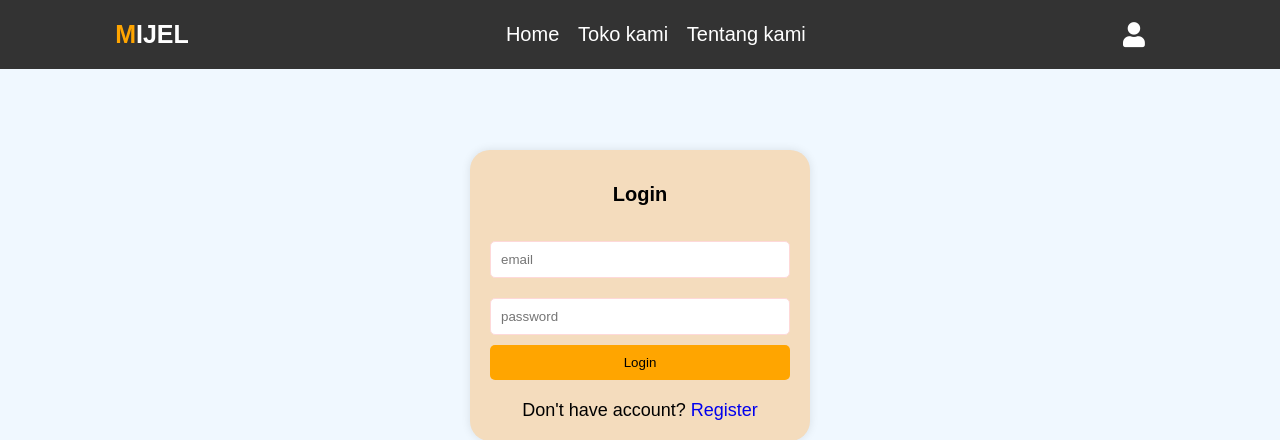
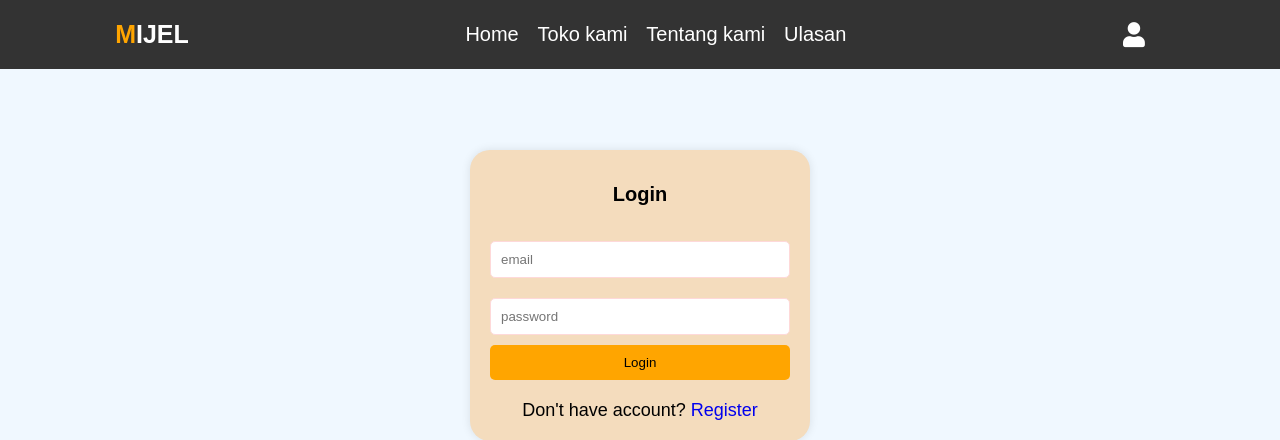
Before and after one commit to auraluthfia/lingkungan_Auraluthfia, a PHP site: page / in a window 1280 px wide. Shown: the top 440 px of the page. Run offline with PHP 8.4, Linux system fonts and the light colour scheme.

Commit message:
projek ukl gitub

```diff
--- a/index.php
+++ b/index.php
@@ -21,6 +21,7 @@
         <a href="/SIJAUKL/user/index.php#home">Home</a>
         <a href="/SIJAUKL/user/index.php#toko">Toko kami</a>
         <a href="/SIJAUKL/user/index.php#about">Tentang kami</a>
+        <a href="/SIJAUKL/user/index.php#ulasan">Ulasan</a>
     </nav>
 
     <div class="icons">
--- a/register.php
+++ b/register.php
@@ -21,6 +21,7 @@
         <a href="/SIJAUKL/user/index.php#home">Home</a>
         <a href="/SIJAUKL/user/index.php#toko">Toko kami</a>
         <a href="/SIJAUKL/user/index.php#about">Tentang kami</a>
+        <a href="/SIJAUKL/user/index.php#ulasan">Ulasan</a>
     </nav>
 
     <div class="icons">
--- a/user/index.php
+++ b/user/index.php
@@ -36,7 +36,9 @@ session_start();
     </nav>
 
     <div class="icons">
-		<a href="/SIJAUKL/user/penjadwalan/proses.php"><i class="fas fa-bell "></i></a>
+        <?php if (isset($_SESSION['ID'])): ?>
+        <a href="/SIJAUKL/user/penjadwalan/proses.php"><i class="fas fa-bell "></i></a>
+    <?php endif; ?>
         <a href="/SIJAUKL/user/profil/profil.php"><i class="fas fa-user "></i></a>
     </div>
 </header>
```
